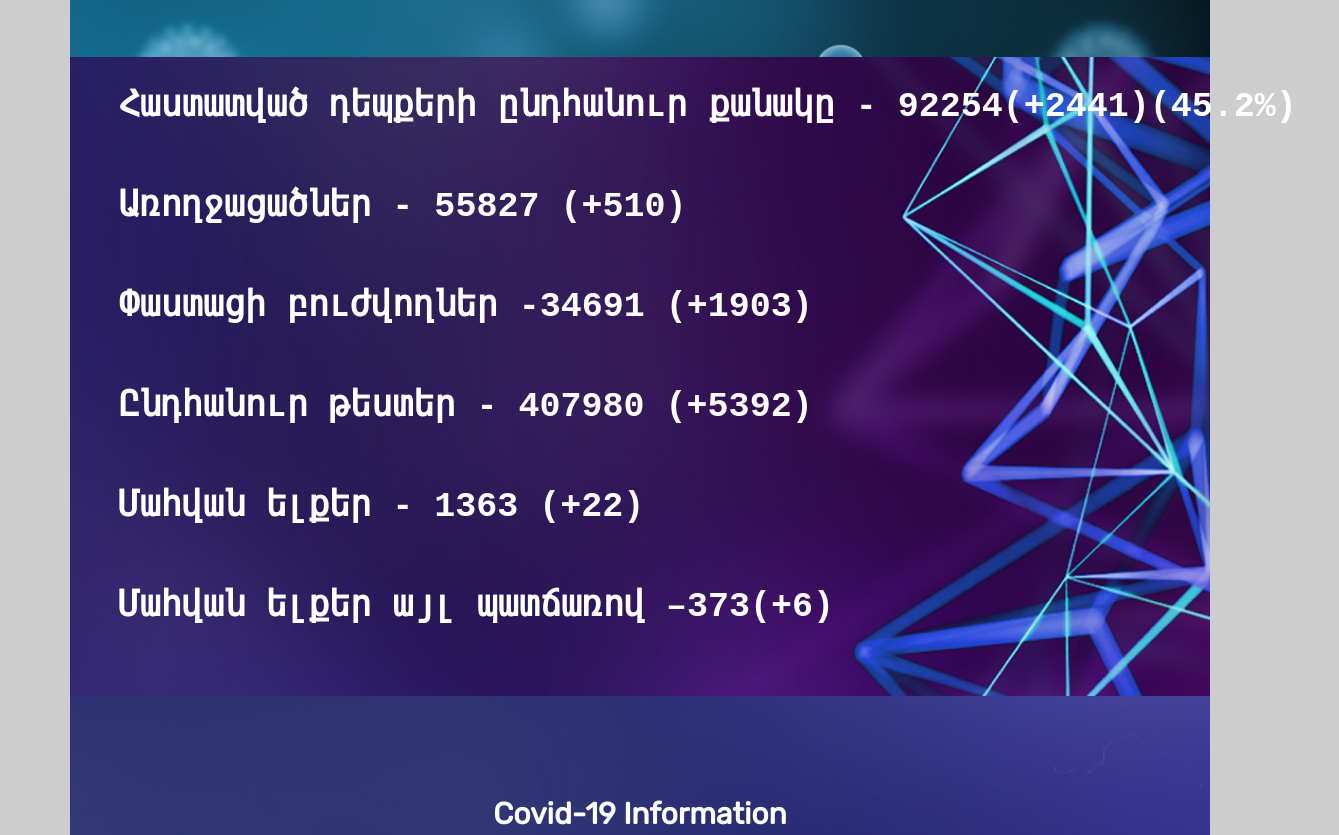
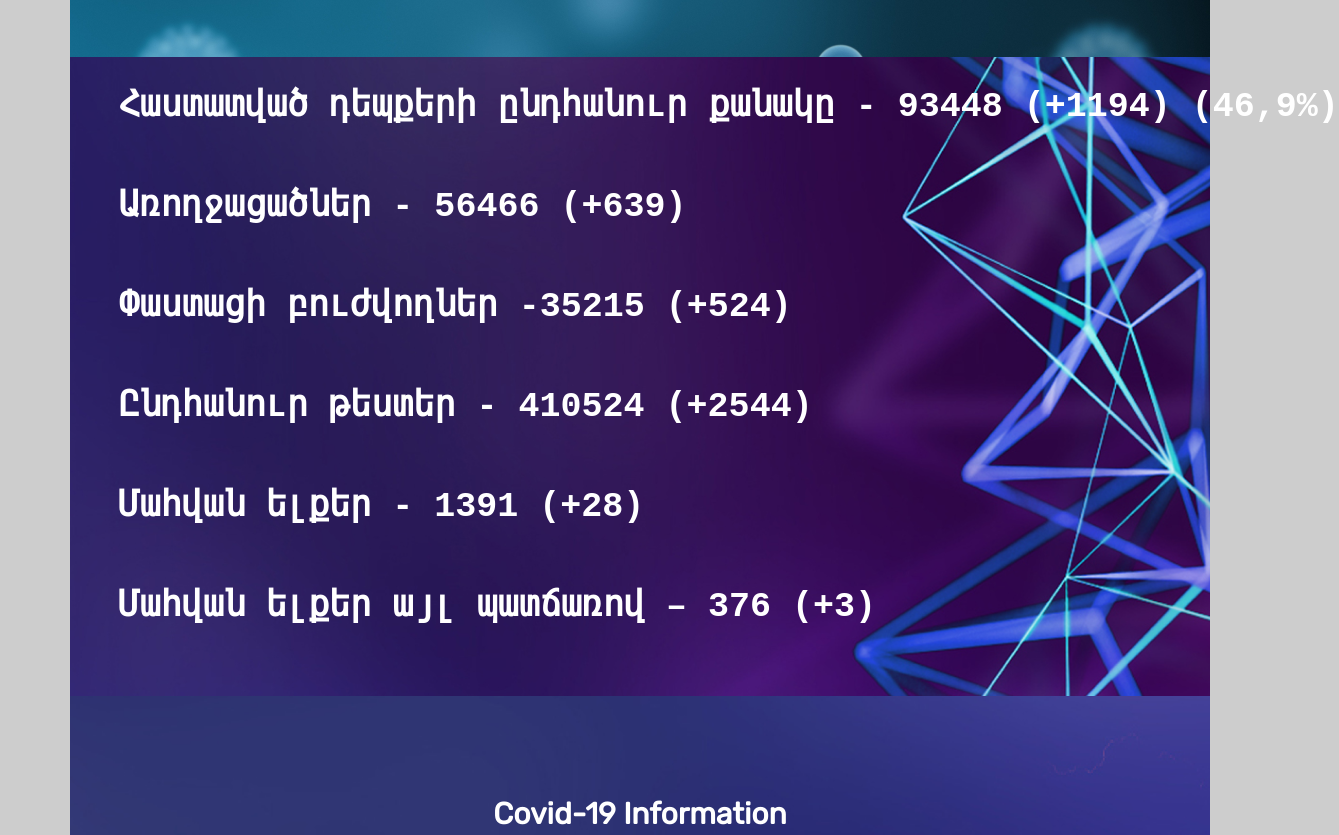
Before and after one commit to mher2007/Amcorona, a plain HTML site: page index Am/index am.html in a window 1280 px wide. Shown: the part 624-1459 px from the top of the page, 1339 px wide, since content can reach past the window. Drawn offline with Linux system fonts and the light colour scheme; a script that the page names is missing.

Commit message:
Update index am.html

```diff
--- a/index Am/index am.html
+++ b/index Am/index am.html
@@ -70,12 +70,12 @@
         <div class="information_block">
             <h3>
                 <pre>
-Հաստատված դեպքերի ընդհանուր քանակը - 92254(+2441)(45.2%)
-Առողջացածներ - 55827 (+510)
-Փաստացի բուժվողներ -34691 (+1903)
-Ընդհանուր թեստեր - 407980 (+5392)
-Մահվան ելքեր - 1363 (+22)
-Մահվան ելքեր այլ պատճառով –373(+6)
+Հաստատված դեպքերի ընդհանուր քանակը - 93448 (+1194) (46,9%)
+Առողջացածներ - 56466 (+639)
+Փաստացի բուժվողներ -35215 (+524)
+Ընդհանուր թեստեր - 410524 (+2544)
+Մահվան ելքեր - 1391 (+28)
+Մահվան ելքեր այլ պատճառով – 376 (+3)
 
                 </pre>
 
```
